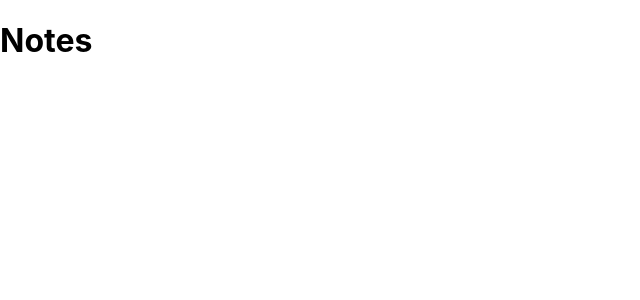
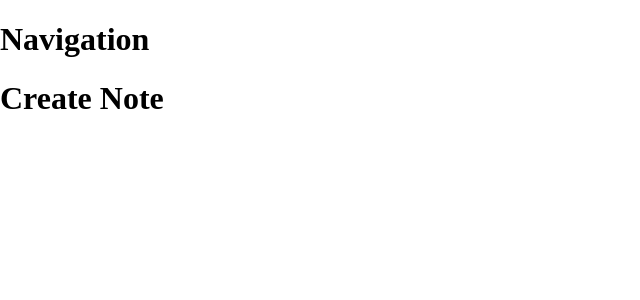
Before and after one commit to sebastianfox81/notes-app, a React (Create React App) app in the folder client/: page /create in a window 1280 px wide. Shown: the top 300 px of the page, without its empty margins (0-640 px from the left). Built offline with nearby package versions, Linux system fonts and the light colour scheme.

Commit message:
Created basic components

```diff
--- a/client/package.json
+++ b/client/package.json
@@ -8,6 +8,7 @@
     "@testing-library/user-event": "^13.5.0",
     "react": "^17.0.2",
     "react-dom": "^17.0.2",
+    "react-router-dom": "^6.2.1",
     "react-scripts": "5.0.0",
     "web-vitals": "^2.1.3"
   },
--- a/client/src/App.js
+++ b/client/src/App.js
@@ -1,11 +1,24 @@
 import React from 'react';
 import './App.css';
+import { BrowserRouter as Router, Routes, Route } from 'react-router-dom';
+
+// Components
+import Navigation from './components/Navigation';
+import NotesList from './components/NotesList';
+import CreateNote from './components/CreateNote';
+import CreateUser from './components/CreateUser';
 
 function App() {
   return (
-    <div className="App">
-      <h1>Notes</h1>
-    </div>
+    <Router>
+      <Navigation />
+        <Routes>
+          <Route exact path='/' element={<NotesList />} />
+          <Route path='/edit/:id' element={<CreateNote />} />
+          <Route path='/create' element={<CreateNote />} />
+          <Route path='/user' element={<CreateUser />} />
+        </Routes>
+    </Router>
   );
 }
 
--- /dev/null
+++ b/client/src/components/CreateNote.js
@@ -0,0 +1,13 @@
+import React, { Component } from 'react'
+
+class CreateNote extends Component {
+  render() {
+    return (
+      <div>
+        <h1>Create Note</h1>
+      </div>
+    )
+  }
+}
+
+export default CreateNote;
--- /dev/null
+++ b/client/src/components/CreateUser.js
@@ -0,0 +1,13 @@
+import React, { Component } from 'react'
+
+class CreateUser extends Component {
+  render() {
+    return (
+      <div>
+        <h1>Create User</h1>
+      </div>
+    )
+  }
+}
+
+export default CreateUser;
--- /dev/null
+++ b/client/src/components/Navigation.js
@@ -0,0 +1,13 @@
+import React, { Component } from 'react'
+
+class Navigation extends Component {
+  render() {
+    return (
+      <div>
+        <h1>Navigation</h1>
+      </div>
+    )
+  }
+}
+
+export default Navigation;
--- /dev/null
+++ b/client/src/components/NotesList.js
@@ -0,0 +1,13 @@
+import React, { Component } from 'react'
+
+class NotesList extends Component {
+  render() {
+    return (
+      <div>
+        <h1>Notes List</h1>
+      </div>
+    )
+  }
+}
+
+export default NotesList;
--- a/client/src/index.css
+++ b/client/src/index.css
@@ -1,13 +1,4 @@
 body {
   margin: 0;
-  font-family: -apple-system, BlinkMacSystemFont, 'Segoe UI', 'Roboto', 'Oxygen',
-    'Ubuntu', 'Cantarell', 'Fira Sans', 'Droid Sans', 'Helvetica Neue',
-    sans-serif;
-  -webkit-font-smoothing: antialiased;
-  -moz-osx-font-smoothing: grayscale;
+
 }
-
-code {
-  font-family: source-code-pro, Menlo, Monaco, Consolas, 'Courier New',
-    monospace;
-}
```
Also changed, not shown: 1 other file (tests, documents, lock files or other folders).
